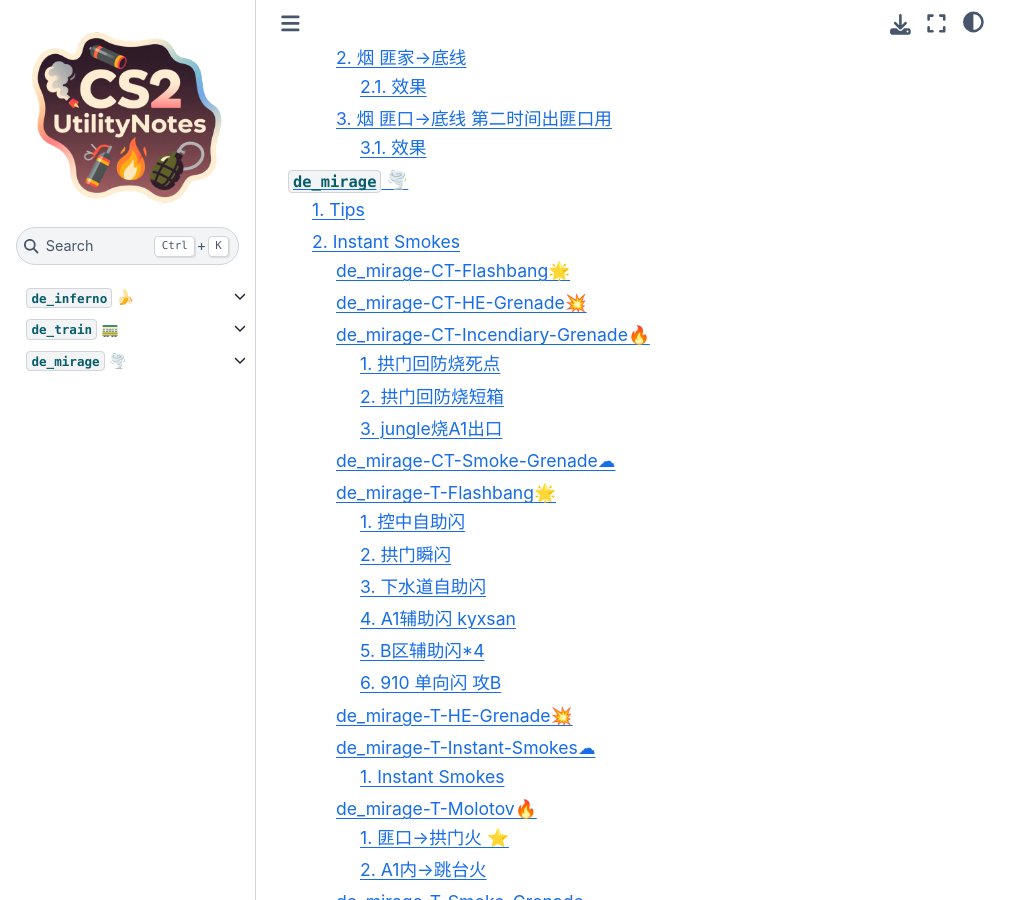
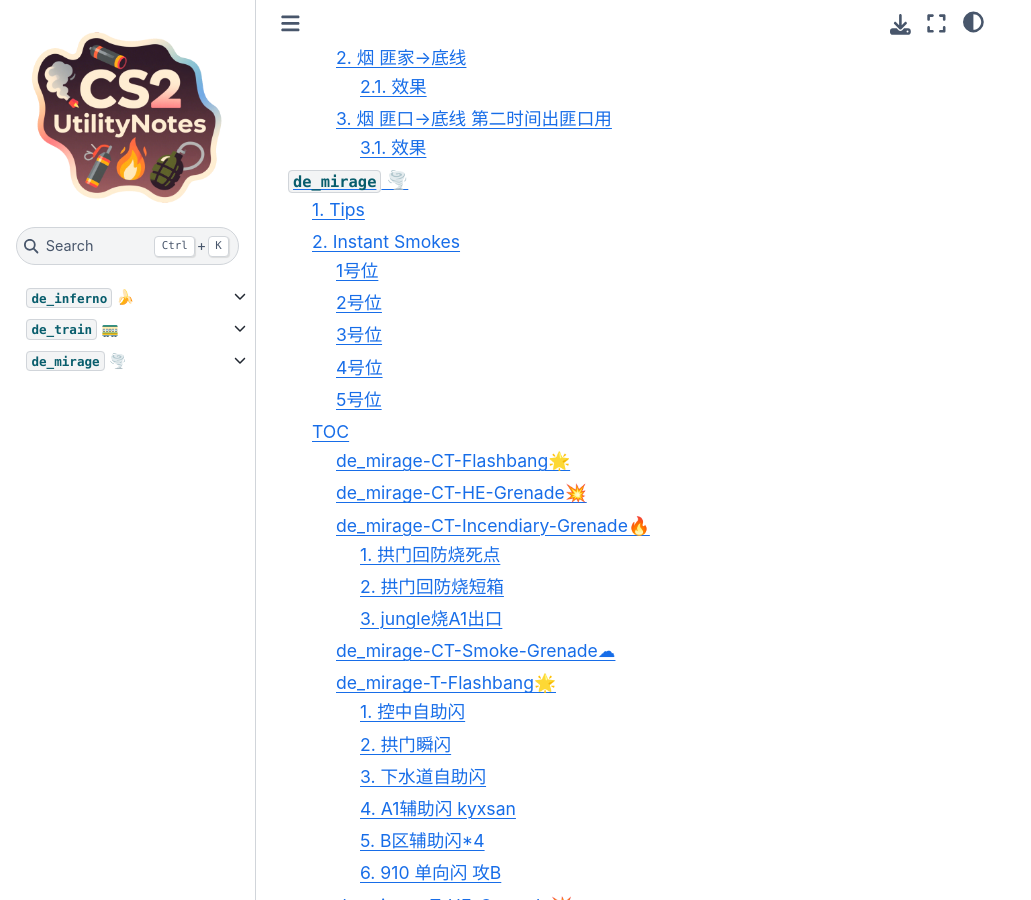
Before and after one commit to marine-suki/CS2UtilityNotes, a Sphinx documentation site: the page built from docs/index.md, in a window 1280 px wide and 900 px high, scrolled down 2705 px. Shown: the whole window, without its empty margins (0-1031 px from the left). Built offline with Sphinx 7.4.7 and the Sphinx Book theme 1.1.4, drawn with Linux system fonts in a browser that asks for light colours.

Commit message:
update mirage instant smokes

````diff
--- a/docs/maps/de_mirage/index.md
+++ b/docs/maps/de_mirage/index.md
@@ -13,20 +13,46 @@
 
 >【【Mirage】不是哥们2700了还不会扔快烟？】 https://www.bilibili.com/video/BV11YVUzwEFt/
 
+
+### 1号位
 - 1号位 后排最靠A的位置
-https://www.bilibili.com/video/BV11YVUzwEFt?t=48.6
+- https://www.bilibili.com/video/BV11YVUzwEFt?t=48.6
+
+![alt text](../../assets/README/image-4.png)
+![alt text](../../assets/README/image-5.png)
+
+### 2号位
 
 - 2号位 后排最靠B的位置
-https://www.bilibili.com/video/BV11YVUzwEFt?t=78.1
+- https://www.bilibili.com/video/BV11YVUzwEFt?t=78.1
+
+![alt text](../../assets/README/image-3.png)
+
+### 3号位
 
 - 3号位 中间一排最靠B的位置
-https://www.bilibili.com/video/BV11YVUzwEFt?t=106.1
+- https://www.bilibili.com/video/BV11YVUzwEFt?t=106.1
+
+![alt text](../../assets/README/image-2.png)
+
+### 4号位
 
 - 4号位 中间一排正对大写A下面箭头的位置
-https://www.bilibili.com/video/BV11YVUzwEFt?t=134.0
+- https://www.bilibili.com/video/BV11YVUzwEFt?t=134.0
+
+![alt text](../../assets/README/image-6.png)
+![alt text](../../assets/README/image-1.png)
+
+### 5号位
 
 - 5号位 中间一排正对双拱形窗户的位置
-https://www.bilibili.com/video/BV11YVUzwEFt?t=178.2
+- https://www.bilibili.com/video/BV11YVUzwEFt?t=178.2
+
+![alt text](../../assets/README/image.png)
+
+- - -
+
+## TOC
 
 ```{toctree}
 :glob:
````
Also changed, not shown: docs/maps/de_mirage/README.md (+7 -0 lines), docs/assets/README/image-1.png (added), docs/assets/README/image-2.png (added), docs/assets/README/image-3.png (added), docs/assets/README/image-4.png (added), docs/assets/README/image-5.png (added), docs/assets/README/image-6.png (added), docs/assets/README/image.png (added).
